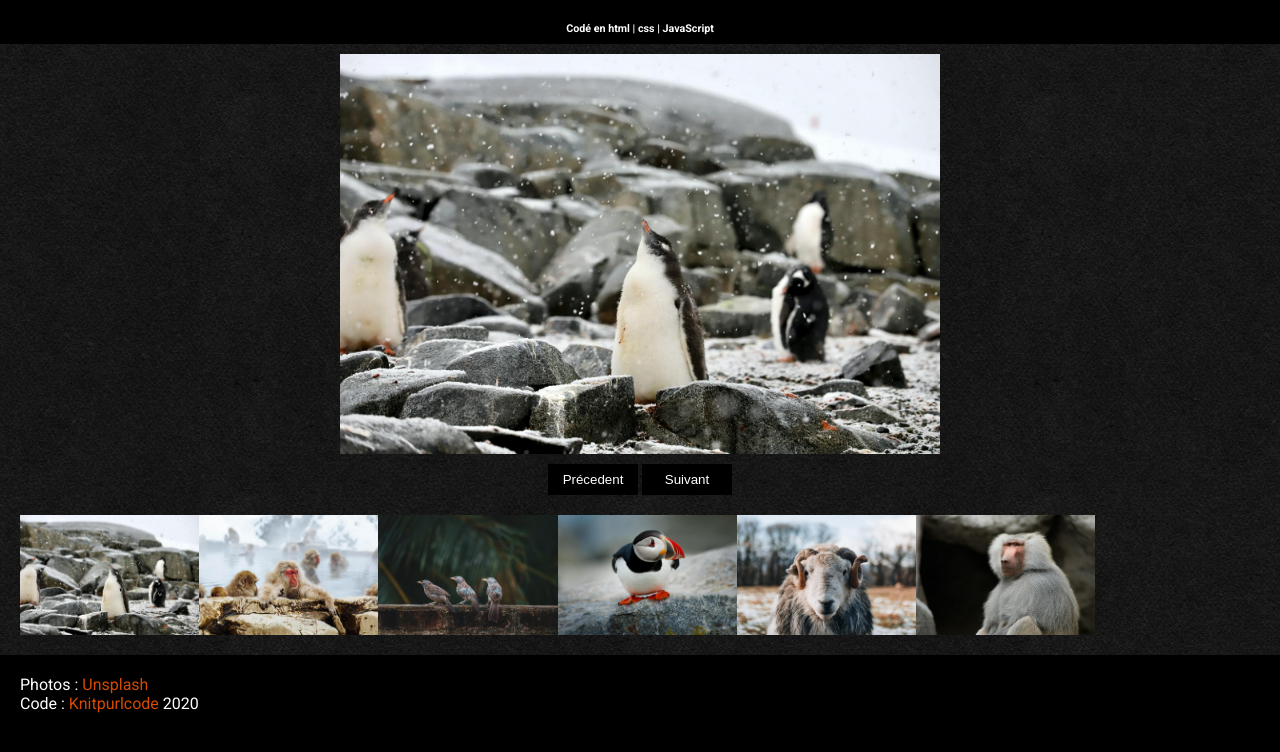
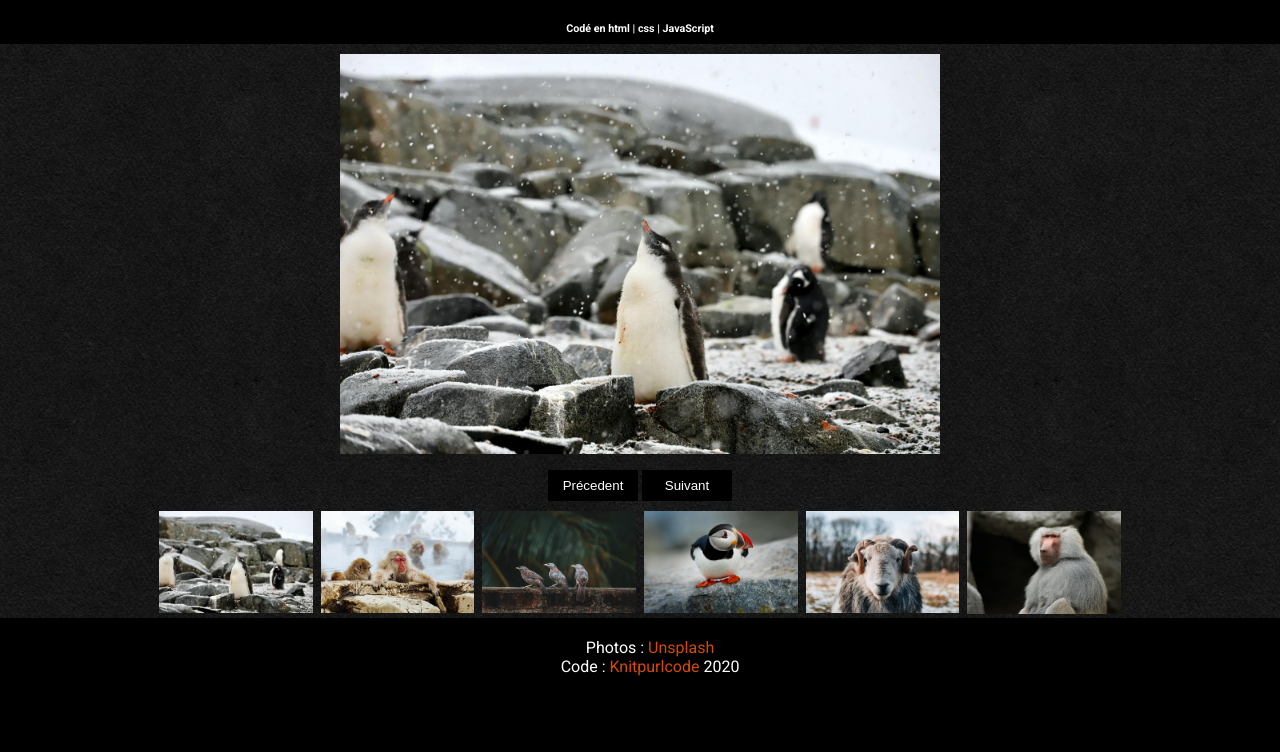
Before and after one commit to Knitpurlcode/Carrousel, a plain HTML site: page index.html in a window 1280 px wide. Shown: the part 106-858 px from the top of the page. After the commit the page ends 802 px from the top, so only its background shows below. Drawn offline with nearby package versions, Linux system fonts and the light colour scheme.

Commit message:
ajustement des miniatures

```diff
--- a/main.js
+++ b/main.js
@@ -58,7 +58,7 @@ function slideImg(){
 
     slideImg(); // on oublie pas de relancer la fonction à la fin
 
-    }, 7000); // on définit l'intervalle à 7000 millisecondes (7s)
+    }, 6000); // on définit l'intervalle à 6000 millisecondes (6s)
 }
 
 slideImg(); // enfin, on lance la fonction une première fois
--- a/style.css
+++ b/style.css
@@ -29,14 +29,6 @@ header{
     margin-right: 20px;
 }
 
-#nav a{
-    text-decoration: none;
-    color: white;
-}
-
-#nav a:hover{
-    color: orange;
-}
 /* fin header */
 
 /* carrousel */
@@ -57,6 +49,7 @@ header{
 
 .controls{
 	text-align: center;
+	margin: 6px;
 }
 
 .controls button{
@@ -70,18 +63,18 @@ header{
 /* miniatures */
 #miniatures{
 	display: flex;
-	flex-direction: row;
+  	flex-direction: row;
+  	flex-wrap: nowrap;
+  	justify-content: center;
+ 	align-items: center;
+ 	align-content: center;
 	height: auto;
 	width: 100%;
-	margin: 20px;
 }
 
 #miniatures img{
-	justify-content: center;
-    justify-items: center;
-    align-items: center;
-    align-content: center;
-    width: 14%;
+    max-width: 12%;
+    margin: 4px;
 }
 
 /* fin miniatures */
@@ -89,12 +82,12 @@ header{
 /*footer*/
 
 footer{
-	height: 120px;
 	margin:0px;
 	padding:0px;
 	width: 100%;
 	background-color: black;
 	color: white;
+	text-align: center;
 }
 
 .textfooter{
```
